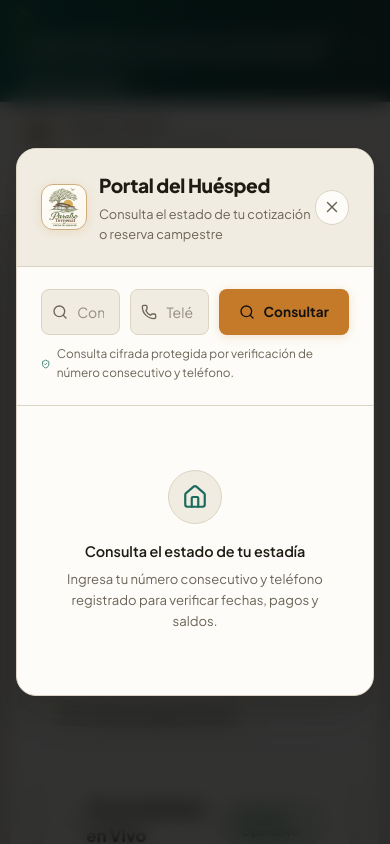
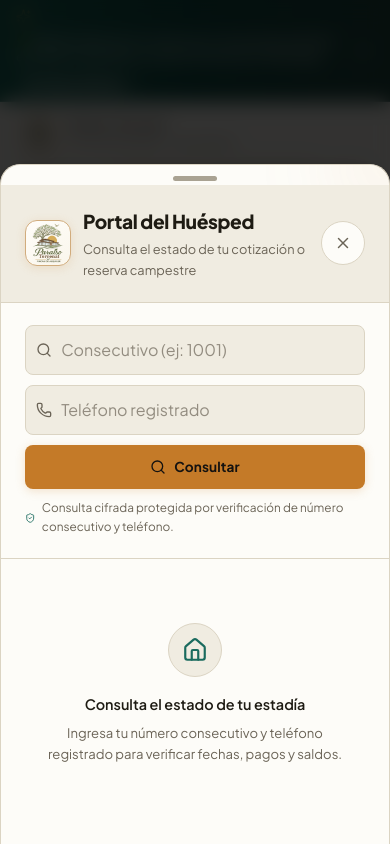
Before and after one commit to cristian79orozco-commits/control-fincas-campestres, a React (Vite) app: page / in a window 390 px wide. Both pictures are taken after a click on the button "Mis Reservas". Shown: the top 844 px of the page. Built offline with nearby package versions, Linux system fonts and the light colour scheme; no server answers; the database is empty.

Commit message:
feat(ui-ux): blindaje anti-zoom iOS, areas tactiles 44x44px y modales adaptativos bottom sheet en movil

```diff
--- a/src/components/ClientePortalModal.tsx
+++ b/src/components/ClientePortalModal.tsx
@@ -122,6 +122,7 @@ export const ClientePortalModal: React.FC<ClientePortalModalProps> = ({
 
   return (
     <div
+      className="cliente-portal-overlay"
       style={{
         position: 'fixed',
         inset: 0,
@@ -141,7 +142,7 @@ export const ClientePortalModal: React.FC<ClientePortalModalProps> = ({
         animate={{ opacity: 1, scale: 1, y: 0 }}
         exit={{ opacity: 0, scale: 0.94, y: 15 }}
         onClick={(e) => e.stopPropagation()}
-        className="card-pro"
+        className="card-pro cliente-portal-sheet"
         style={{
           width: '100%',
           maxWidth: '640px',
@@ -212,6 +213,8 @@ export const ClientePortalModal: React.FC<ClientePortalModalProps> = ({
               border: '1px solid var(--border)',
               color: 'var(--text-muted)',
               cursor: 'pointer',
+              minWidth: '44px',
+              minHeight: '44px',
               padding: '0.45rem',
               borderRadius: '50%',
               display: 'flex',
@@ -226,7 +229,7 @@ export const ClientePortalModal: React.FC<ClientePortalModalProps> = ({
 
         {/* Buscador de Reserva con Focus Glow */}
         <div style={{ padding: '1.35rem 1.5rem', borderBottom: '1px solid var(--border)', position: 'relative', zIndex: 1 }}>
-          <form onSubmit={handleBuscar} style={{ display: 'grid', gridTemplateColumns: '1fr 1fr auto', gap: '0.65rem' }}>
+          <form onSubmit={handleBuscar} className="cliente-portal-search-form" style={{ display: 'grid', gridTemplateColumns: '1fr 1fr auto', gap: '0.65rem' }}>
             <div style={{ position: 'relative' }}>
               <input
                 type="text"
--- a/src/components/CurrencyInput.tsx
+++ b/src/components/CurrencyInput.tsx
@@ -222,6 +222,7 @@ export const CurrencyInput: React.FC<CurrencyInputProps> = ({
         className={className}
         style={{
           width: '100%',
+          minHeight: '44px',
           paddingLeft: prefix ? '1.85rem' : '0.95rem',
           paddingRight: suffix ? '3.5rem' : '0.95rem',
           fontWeight: 600,
--- a/src/components/NumericInput.tsx
+++ b/src/components/NumericInput.tsx
@@ -128,6 +128,7 @@ export const NumericInput: React.FC<NumericInputProps> = ({
         borderRadius: 'var(--rad-xs, 8px)',
         overflow: 'hidden',
         width: '100%',
+        minHeight: '44px',
         transition: 'border-color 0.2s, box-shadow 0.2s',
         boxShadow: isFocused ? '0 0 0 2px color-mix(in srgb, var(--primary) 25%, transparent)' : 'none',
         borderColor: isFocused ? 'var(--primary)' : 'var(--border)',
@@ -157,6 +158,8 @@ export const NumericInput: React.FC<NumericInputProps> = ({
           style={{
             border: 'none',
             background: 'transparent',
+            minWidth: '44px',
+            minHeight: '44px',
             padding: '0.5rem 0.65rem',
             color: 'var(--text-muted)',
             cursor: disabled ? 'not-allowed' : 'pointer',
@@ -170,7 +173,7 @@ export const NumericInput: React.FC<NumericInputProps> = ({
           onMouseEnter={e => { (e.currentTarget.style.background = 'var(--surface-3)'); }}
           onMouseLeave={e => { (e.currentTarget.style.background = 'transparent'); }}
         >
-          <Minus size={13} />
+          <Minus size={14} />
         </button>
       )}
 
@@ -193,6 +196,7 @@ export const NumericInput: React.FC<NumericInputProps> = ({
           outline: 'none',
           textAlign: showSteppers ? 'center' : 'left',
           width: '100%',
+          minHeight: '44px',
           padding: showSteppers ? '0.55rem 0.2rem' : '0.55rem 0.85rem',
           fontWeight: 600,
           color: 'var(--text)',
@@ -225,6 +229,8 @@ export const NumericInput: React.FC<NumericInputProps> = ({
           style={{
             border: 'none',
             background: 'transparent',
+            minWidth: '44px',
+            minHeight: '44px',
             padding: '0.5rem 0.65rem',
             color: 'var(--text-muted)',
             cursor: disabled ? 'not-allowed' : 'pointer',
@@ -238,7 +244,7 @@ export const NumericInput: React.FC<NumericInputProps> = ({
           onMouseEnter={e => { (e.currentTarget.style.background = 'var(--surface-3)'); }}
           onMouseLeave={e => { (e.currentTarget.style.background = 'transparent'); }}
         >
-          <Plus size={13} />
+          <Plus size={14} />
         </button>
       )}
     </div>
--- a/src/index.css
+++ b/src/index.css
@@ -259,8 +259,10 @@ ul, ol {
 
 /* ICON BTN */
 .icon-btn {
-  width: 40px;
-  height: 40px;
+  width: 44px;
+  height: 44px;
+  min-width: 44px;
+  min-height: 44px;
   border-radius: 12px;
   flex-shrink: 0;
   background: var(--surface);
@@ -283,7 +285,7 @@ ul, ol {
   align-items: center;
   gap: 0.5rem;
   justify-content: center;
-  min-height: 42px;
+  min-height: 44px;
   padding: 0 1.15rem;
   border-radius: var(--rad-xs, 8px);
   border: 1px solid var(--border);
@@ -366,7 +368,7 @@ ul, ol {
   align-items: center;
   gap: 0.5rem;
   justify-content: center;
-  min-height: 42px;
+  min-height: 44px;
   padding: 0 1.15rem;
   border-radius: var(--rad-xs, 8px);
   border: 1.5px solid var(--border);
@@ -3421,6 +3423,7 @@ textarea:focus {
   align-items: center;
   justify-content: center;
   gap: 0.5rem;
+  min-height: 44px;
   padding: 0.65rem 1.4rem;
   border-radius: var(--rad-xs, 8px);
   background: var(--accent);
@@ -3453,6 +3456,7 @@ textarea:focus {
   align-items: center;
   justify-content: center;
   gap: 0.45rem;
+  min-height: 44px;
   padding: 0.6rem 1.25rem;
   border-radius: var(--rad-xs, 8px);
   background: var(--surface-2);
@@ -3476,6 +3480,7 @@ textarea:focus {
 
 .input-pro {
   width: 100%;
+  min-height: 44px;
   padding: 0.7rem 0.95rem;
   border-radius: var(--rad-xs, 8px);
   background: var(--surface-2);
@@ -3634,7 +3639,7 @@ textarea:focus {
     display: inline-flex;
     align-items: center;
     gap: 0.38rem;
-    padding: 0.48rem 0.78rem;
+    padding: 0.48rem 0.85rem;
     border-radius: var(--rad-xs, 8px);
     font-size: 0.76rem;
     font-weight: 600;
@@ -3645,7 +3650,7 @@ textarea:focus {
     color: var(--text-muted);
     cursor: pointer;
     transition: all 0.18s ease;
-    min-height: 38px;
+    min-height: 44px;
   }
 
   .admin-mobile-module-pill.active {
@@ -3787,24 +3792,108 @@ textarea:focus {
     padding-top: 1rem;
   }
 
-  /* 7. Modales del Administrador adaptados al 100% de pantallas móviles */
-  .modal-overlay {
-    padding: 0.5rem !important;
-  }
-
-  .modal-box {
+  /* 7. Prevención estricta de Auto-Zoom en iOS Safari (16px mínimo en móvil) y Áreas Táctiles 44x44px */
+  input:not([type="checkbox"]):not([type="radio"]):not([type="range"]):not([type="file"]):not([type="color"]),
+  select,
+  textarea,
+  .input-pro,
+  .field input,
+  .field select,
+  .field textarea,
+  .admin-fincas-search-input,
+  .numeric-input-wrapper input {
+    font-size: 16px !important;
+  }
+
+  input:not([type="checkbox"]):not([type="radio"]):not([type="range"]):not([type="file"]):not([type="color"]),
+  select,
+  .input-pro,
+  .field input,
+  .field select,
+  .admin-fincas-search-input,
+  .numeric-input-wrapper {
+    min-height: 44px;
+  }
+
+  .btn,
+  .btn-sm,
+  .btn-outline,
+  .btn-pro-primary,
+  .btn-pro-secondary,
+  .seg-btn,
+  .admin-row-actions .btn {
+    min-height: 44px !important;
+  }
+
+  .icon-btn,
+  .toast-dismiss-btn,
+  .lightbox-close,
+  .mobile-carousel-arrow {
+    min-width: 44px !important;
+    min-height: 44px !important;
+  }
+
+  /* 8. Modales Adaptativos: Bottom Sheet ergonómico en Móvil con indicador táctil superior */
+  .modal-overlay,
+  .admin-modal-overlay,
+  .cliente-portal-overlay {
+    align-items: flex-end !important;
+    padding: 0 !important;
+  }
+
+  .modal-box,
+  .modal,
+  .admin-modal-box,
+  .cliente-portal-sheet {
     width: 100% !important;
-    max-width: calc(100vw - 1rem) !important;
-    max-height: 90dvh !important;
-    margin: auto !important;
+    max-width: 100vw !important;
+    max-height: 92dvh !important;
+    margin: 0 !important;
+    border-radius: 20px 20px 0 0 !important;
+    border-bottom: none !important;
+    padding-bottom: calc(1rem + env(safe-area-inset-bottom, 0px)) !important;
     box-sizing: border-box !important;
     overflow-x: hidden !important;
+    animation: bottomSheetSlideUp 0.24s cubic-bezier(0.16, 1, 0.3, 1) !important;
+  }
+
+  /* Indicador táctil superior (Pull Handle) en todos los Bottom Sheets móviles */
+  .modal-box::before,
+  .modal::before,
+  .admin-modal-box::before,
+  .cliente-portal-sheet::before {
+    content: '';
+    display: block;
+    width: 44px;
+    height: 5px;
+    border-radius: 999px;
+    background: color-mix(in srgb, var(--text-muted) 45%, var(--border));
+    margin: 0.65rem auto 0.25rem;
+    flex-shrink: 0;
   }
 
   .modal-header {
     flex-wrap: wrap !important;
     gap: 0.5rem !important;
-    padding: 0.9rem 1rem !important;
+    padding: 0.75rem 1rem 0.9rem !important;
+  }
+
+  /* Margen inferior de protección para formularios frente al teclado virtual móvil */
+  .modal-body,
+  .modal-box form,
+  .admin-modal-box form {
+    padding-bottom: calc(1.25rem + env(safe-area-inset-bottom, 0px));
+  }
+}
+
+@keyframes bottomSheetSlideUp {
+  from {
+    opacity: 0;
+    transform: translateY(28px);
+  }
+  to {
+    opacity: 1;
+    transform: translateY(0);
   }
 }
 
@@ -3901,6 +3990,11 @@ textarea:focus {
     flex-wrap: wrap !important;
     gap: 0.25rem !important;
   }
+
+  /* Buscador apilado en Portal del Huésped en móvil */
+  .cliente-portal-search-form {
+    grid-template-columns: 1fr !important;
+  }
 }
 
 @media (max-width: 420px) {
```
Also changed, not shown: src/admin/AdminFincaForm.tsx (+35 -35 lines).
